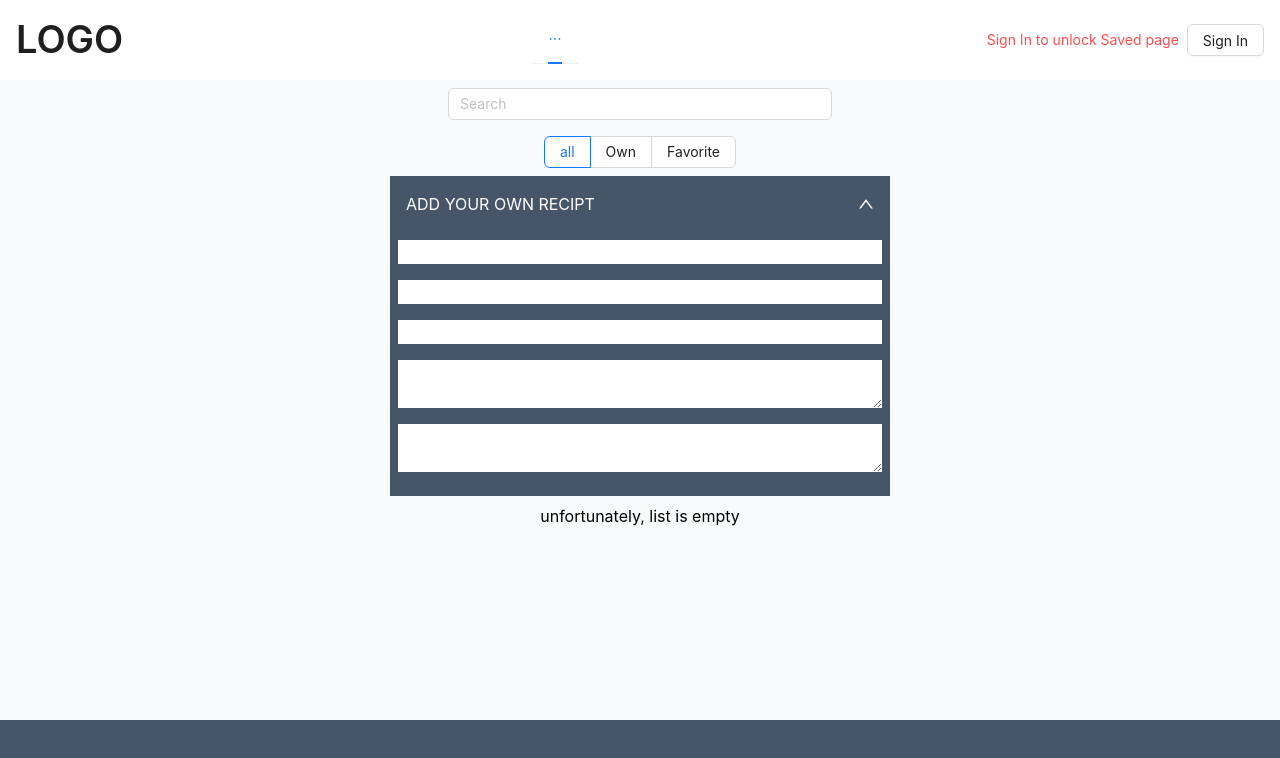
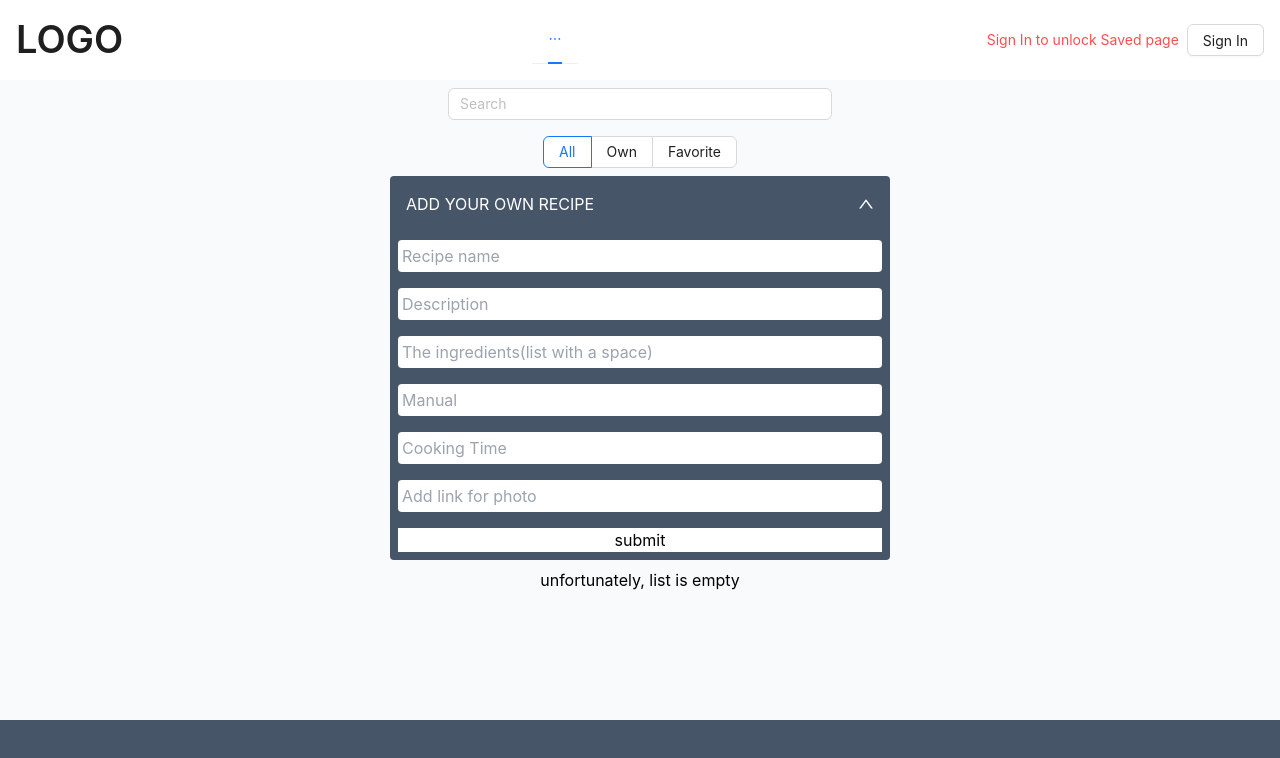
Before and after one commit to olexanax/Recipe-menegment-test, a React (Create React App) app: page /saved in a window 1280 px wide. Both pictures are taken after a click on the element 866 px from the left and 204 px from the top of the page. Shown: the top 758 px of the page. Built offline with nearby package versions, Linux system fonts and the light colour scheme.

Commit message:
add own recipes

```diff
--- a/package.json
+++ b/package.json
@@ -15,6 +15,7 @@
     "antd": "^5.6.1",
     "react": "^18.2.0",
     "react-dom": "^18.2.0",
+    "react-hook-form": "^7.44.3",
     "react-redux": "^8.1.0",
     "react-router-dom": "^6.12.1",
     "react-scripts": "5.0.1",
--- a/src/components/Filter/Filter.tsx
+++ b/src/components/Filter/Filter.tsx
@@ -31,7 +31,7 @@ const Filter: React.FC<FilterProps> = ({ listType }) => {
             value={value}
             onChange={(e) => setValue(e.target.value)}
         >
-            <Radio.Button value="all">all</Radio.Button>
+            <Radio.Button value="all">All</Radio.Button>
             <Radio.Button value="own">Own</Radio.Button>
             <Radio.Button value="favorite">Favorite</Radio.Button>
         </Radio.Group>
--- a/src/components/Form/Form.tsx
+++ b/src/components/Form/Form.tsx
@@ -1,12 +1,49 @@
 import { useState } from "react";
 import { UpOutlined, DownOutlined } from "@ant-design/icons";
+import { Input, Button } from "antd";
+import createId from "../../utils/createId";
+import { useForm, SubmitHandler } from "react-hook-form";
+import { Inputs, SavedRecipe } from "../../interfaces";
+import { addOwnRecipe } from "../../slices/currentUserSlice";
+import { useDispatch } from "react-redux";
+import { useAuth0 } from "@auth0/auth0-react";
+import { AppDispatch } from "../../interfaces";
 
 const Form: React.FC = () => {
     const [isHidden, setIsHidden] = useState<boolean>(true);
+    const {
+        register,
+        handleSubmit,
+        formState: { errors },
+    } = useForm<Inputs>();
+    const dispatch = useDispatch<AppDispatch>();
+    const { isAuthenticated, user } = useAuth0();
+
+    const onSubmit: SubmitHandler<Inputs> = (data) => {
+        const { name, description, avatar, manual, ingredients, cookingTime } =
+            data;
+        const recipe: SavedRecipe = {
+            createdAt: new Date(),
+            name,
+            avatar: avatar
+                ? avatar
+                : "https://upload.wikimedia.org/wikipedia/commons/thumb/a/ac/No_image_available.svg/1024px-No_image_available.svg.png",
+            description,
+            manual,
+            cookingTime: +cookingTime,
+            ingredients: ingredients.split(" "),
+            type: "own",
+            id: createId(),
+            progress: ingredients.split(" ").reduce((acc, item) => {
+                return { ...acc, [item]: false };
+            }, {}),
+        };
+        dispatch(addOwnRecipe({ userId: user?.email!, recipe }));
+    };
     return (
-        <div className="w-[500px] bg-slate-600">
+        <div className="w-[500px] bg-slate-600 rounded">
             <div className=" flex justify-between text-white p-4">
-                <p>ADD YOUR OWN RECIPT</p>
+                <p>ADD YOUR OWN RECIPE</p>
                 {isHidden ? (
                     <DownOutlined onClick={() => setIsHidden(false)} />
                 ) : (
@@ -15,13 +52,53 @@ const Form: React.FC = () => {
             </div>
 
             {!isHidden && (
-                <form className="flex flex-col p-2 gap-4">
-                    <input type="text" />
-                    <input type="text" />
-                    <input type="text" />
-                    <textarea></textarea>
-                    <textarea></textarea>
-                    <button type="submit"></button>
+                <form
+                    onSubmit={handleSubmit(onSubmit)}
+                    className="flex flex-col p-2 gap-4"
+                >
+                    <input
+                        {...register("name", { required: true })}
+                        className="h-8 rounded p-1"
+                        placeholder="Recipe name"
+                    />
+                    {errors.name && <span>This field is required</span>}
+
+                    <input
+                        {...register("description", { required: true })}
+                        className="h-8 rounded p-1"
+                        placeholder="Description"
+                    />
+                    {errors.description && <span>This field is required</span>}
+
+                    <input
+                        {...register("ingredients", { required: true })}
+                        className="h-8 rounded p-1"
+                        placeholder="The ingredients(list with a space)"
+                    />
+                    {errors.ingredients && <span>This field is required</span>}
+
+                    <input
+                        {...register("manual", { required: true })}
+                        className="h-8 rounded p-1"
+                        placeholder="Manual"
+                    />
+                    {errors.manual && <span>This field is required</span>}
+                    <input
+                        {...register("cookingTime", { required: true })}
+                        className="h-8 rounded p-1"
+                        placeholder="Cooking Time"
+                    />
+                    {errors.cookingTime && <span>This field is required</span>}
+
+                    <input
+                        {...register("avatar")}
+                        className="h-8 rounded p-1"
+                        placeholder="Add link for photo"
+                    />
+                    {errors.avatar && <span>This field is required</span>}
+                    <button className="bg-white text-black" type="submit">
+                        submit
+                    </button>
                 </form>
             )}
         </div>
--- a/src/components/Header/Header.tsx
+++ b/src/components/Header/Header.tsx
@@ -52,7 +52,9 @@ const Header = () => {
 
     return (
         <div className="w-full flex justify-between h-20 p-4">
-            <Title>LOGO</Title>
+            <Link to="/">
+                <Title>LOGO</Title>
+            </Link>
             <Menu
                 mode="horizontal"
                 items={items}
--- a/src/components/Saved-List/Saved-List.tsx
+++ b/src/components/Saved-List/Saved-List.tsx
@@ -20,7 +20,7 @@ const SavedList: React.FC = () => {
                       .sort((a, b) => {
                           const dateA = new Date(a.createdAt);
                           const dateB = new Date(b.createdAt);
-                          return dateA.getTime() - dateB.getTime();
+                          return dateB.getTime() - dateA.getTime();
                       })
                       .filter((recipe) =>
                           recipe.name.toLowerCase().includes(search)
@@ -29,7 +29,8 @@ const SavedList: React.FC = () => {
     );
     const savedIdsSelector = createSelector(
         (state: RootState) => state.currentUser.currentUser?.savedRecipes,
-        (items) => items?.map((recipe) => recipe.id)
+        (state: RootState) => state.currentUser.currentUser?.ownReciptes,
+        (saved, own) => saved?.concat(own!).map((recipe) => recipe.id)
     );
     const savedIDs = useSelector(savedIdsSelector);
     const recipes = useSelector(recipesSelector);
--- a/src/slices/currentUserSlice.tsx
+++ b/src/slices/currentUserSlice.tsx
@@ -52,6 +52,40 @@ export const unFavoriteRecipe = createAsyncThunk(
     }
 );
 
+export const addOwnRecipe = createAsyncThunk(
+    "currentUser/addOwnRecipe",
+    async ({ userId, recipe }: { userId: string; recipe: SavedRecipe }) => {
+        const { request } = useHttp();
+        const users: User[] = await request(
+            `https://6488bf090e2469c038fe4bc4.mockapi.io/users`
+        );
+        const user = users.find((someUser: User) => someUser.mail === userId);
+        user!.ownReciptes.push(recipe);
+        return await request(
+            `https://6488bf090e2469c038fe4bc4.mockapi.io/users/${user?.id}`,
+            "PUT",
+            JSON.stringify(user)
+        );
+    }
+);
+export const removeOwnRecipe = createAsyncThunk(
+    "currentUser/removeOwnRecipe",
+    async ({ userId, recipeId }: { userId: string; recipeId: string }) => {
+        const { request } = useHttp();
+        const users: User[] = await request(
+            `https://6488bf090e2469c038fe4bc4.mockapi.io/users`
+        );
+        const user = users.find((someUser: User) => someUser.mail === userId);
+        user!.ownReciptes = user!.ownReciptes.filter(
+            (someRecipe) => someRecipe.id !== recipeId
+        );
+        return await request(
+            `https://6488bf090e2469c038fe4bc4.mockapi.io/users/${user?.id}`,
+            "PUT",
+            JSON.stringify(user)
+        );
+    }
+);
 const currentUserSlice = createSlice({
     name: "currentUser",
     initialState,
@@ -94,6 +128,25 @@ const currentUserSlice = createSlice({
             .addCase(unFavoriteRecipe.rejected, (state) => {
                 console.log("remove recipe error");
             })
+            .addCase(addOwnRecipe.pending, (state) => {
+                console.log("add own recipe loading");
+            })
+            .addCase(addOwnRecipe.fulfilled, (state, { payload }) => {
+                console.log(payload);
+                state.currentUser = payload;
+            })
+            .addCase(addOwnRecipe.rejected, (state) => {
+                console.log("add own recipe error");
+            })
+            .addCase(removeOwnRecipe.pending, (state) => {
+                console.log("remove own recipe loading");
+            })
+            .addCase(removeOwnRecipe.fulfilled, (state, { payload }) => {
+                state.currentUser = payload;
+            })
+            .addCase(removeOwnRecipe.rejected, (state) => {
+                console.log("remove own recipe error");
+            })
             .addDefaultCase(() => {});
     },
 });
--- /dev/null
+++ b/src/utils/createId.tsx
@@ -0,0 +1,16 @@
+function createId(): string {
+    const characters: string =
+        "ABCDEFGHIJKLMNOPQRSTUVWXYZabcdefghijklmnopqrstuvwxyz0123456789";
+    const length: number = 8;
+    let id: string = "";
+
+    for (let i: number = 0; i < length; i++) {
+        const randomIndex: number = Math.floor(
+            Math.random() * characters.length
+        );
+        id += characters.charAt(randomIndex);
+    }
+
+    return id;
+}
+export default createId;
```
Also changed, not shown: src/components/Card/Card.tsx (+53 -6 lines), src/interfaces/index.tsx (+8 -0 lines), 1 other file (tests, documents, lock files or other folders).
